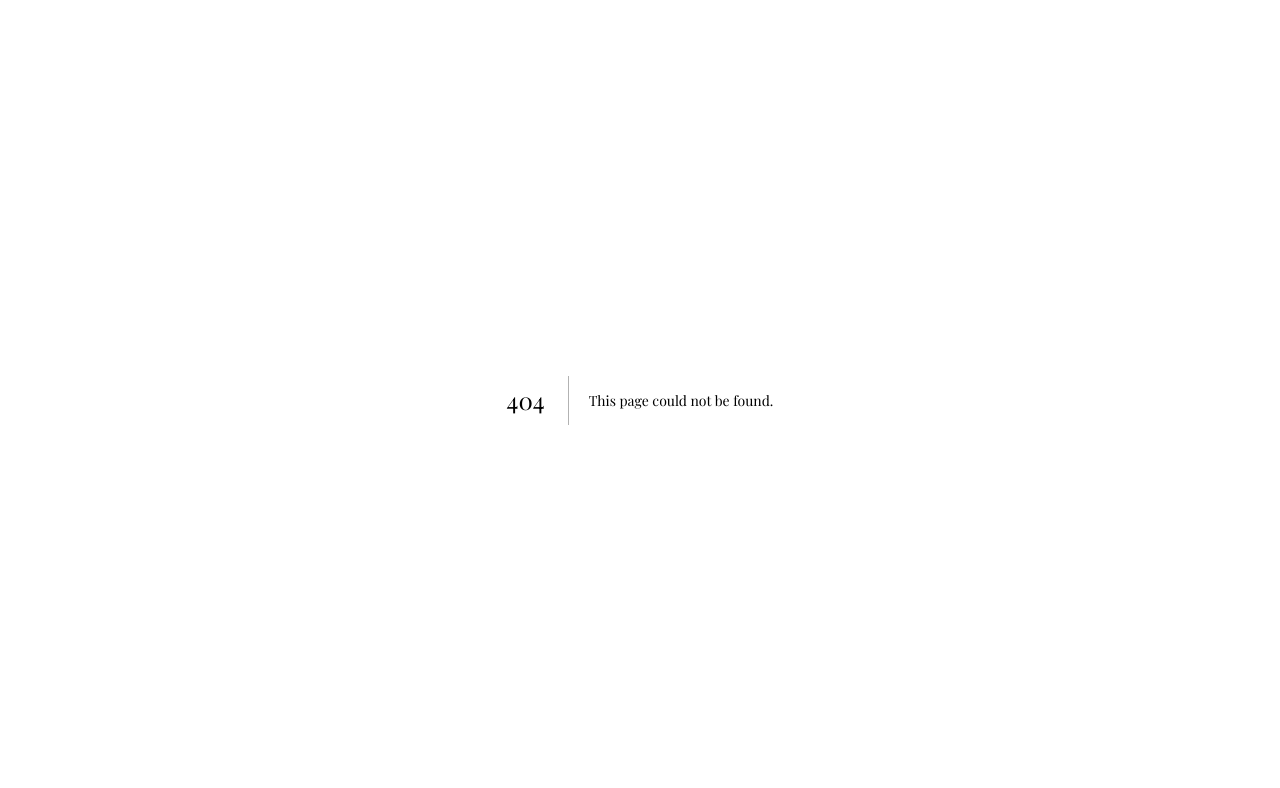
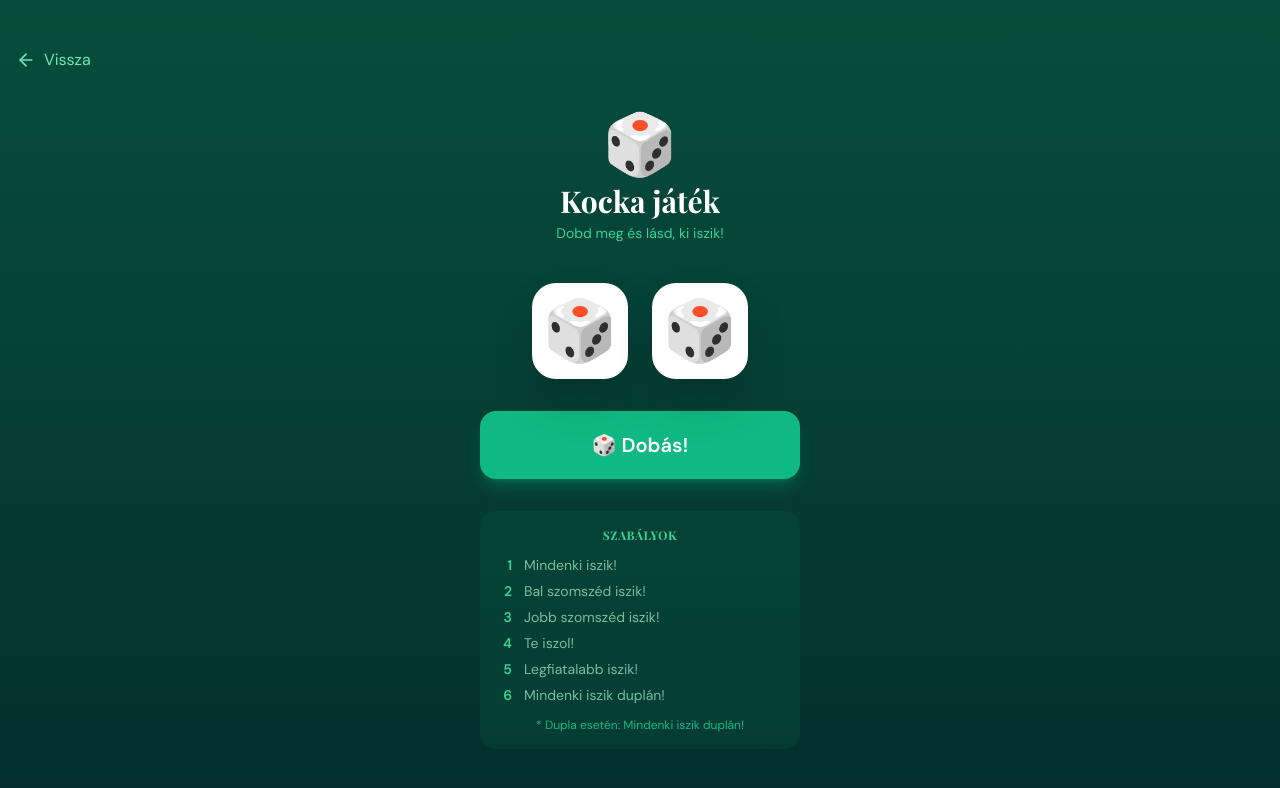
Before and after one commit to HenrikFaul/pubapp, a Next.js app: page /customer/games/dice in a window 1280 px wide. Before the commit this address had no page. Shown: the top 788 px of the page. Built offline with nearby package versions, Linux system fonts and the light colour scheme.

Commit message:
deploy: src/app/customer/games/dice/page.tsx

```diff
--- /dev/null
+++ b/src/app/customer/games/dice/page.tsx
@@ -0,0 +1,104 @@
+'use client'
+
+import { useState } from 'react'
+import { useRouter } from 'next/navigation'
+import { ArrowLeft } from 'lucide-react'
+
+const DICE_RULES: Record<number, string> = {
+  1: 'Mindenki iszik!',
+  2: 'Bal szomszéd iszik!',
+  3: 'Jobb szomszéd iszik!',
+  4: 'Te iszol!',
+  5: 'Legfiatalabb iszik!',
+  6: 'Mindenki iszik duplán!',
+}
+
+const DICE_FACES = ['⚀', '⚁', '⚂', '⚃', '⚄', '⚅']
+
+export default function DicePage() {
+  const router = useRouter()
+  const [die1, setDie1] = useState<number | null>(null)
+  const [die2, setDie2] = useState<number | null>(null)
+  const [rolling, setRolling] = useState(false)
+  const [history, setHistory] = useState<{ d1: number; d2: number; total: number }[]>([])
+
+  function roll() {
+    setRolling(true)
+    let count = 0
+    const interval = setInterval(() => {
+      setDie1(Math.ceil(Math.random() * 6))
+      setDie2(Math.ceil(Math.random() * 6))
+      count++
+      if (count > 10) {
+        clearInterval(interval)
+        const final1 = Math.ceil(Math.random() * 6)
+        const final2 = Math.ceil(Math.random() * 6)
+        setDie1(final1)
+        setDie2(final2)
+        setHistory(prev => [{ d1: final1, d2: final2, total: final1 + final2 }, ...prev.slice(0, 4)])
+        setRolling(false)
+      }
+    }, 80)
+  }
+
+  const total = (die1 || 0) + (die2 || 0)
+  const rule = total > 0 ? (DICE_RULES[die1 === die2 ? 6 : Math.min(6, total > 6 ? (total - 6) : total)] || 'Próbálj újra!') : null
+
+  return (
+    <div className="min-h-screen bg-gradient-to-b from-emerald-900 to-teal-950 text-white px-4 pt-12 pb-8 flex flex-col">
+      <button onClick={() => router.back()} className="flex items-center gap-2 text-emerald-300 mb-6 self-start">
+        <ArrowLeft className="w-5 h-5" /> Vissza
+      </button>
+
+      <div className="flex-1 flex flex-col items-center justify-center text-center">
+        <div className="text-6xl mb-2">🎲</div>
+        <h1 className="text-3xl font-bold mb-1" style={{ fontFamily: 'Playfair Display, serif' }}>Kocka játék</h1>
+        <p className="text-emerald-400 text-sm mb-10">Dobd meg és lásd, ki iszik!</p>
+
+        {/* Dice display */}
+        <div className="flex gap-6 mb-8">
+          {[die1, die2].map((d, i) => (
+            <div
+              key={i}
+              className={`w-24 h-24 bg-white rounded-3xl flex items-center justify-center text-6xl shadow-2xl transition-transform ${rolling ? 'animate-spin' : 'scale-100'}`}
+              style={{ animationDuration: '0.15s' }}
+            >
+              {d !== null ? DICE_FACES[d - 1] : '🎲'}
+            </div>
+          ))}
+        </div>
+
+        {/* Result */}
+        {die1 !== null && die2 !== null && !rolling && (
+          <div className="bg-emerald-800/50 rounded-2xl px-8 py-5 mb-8 max-w-xs">
+            <div className="text-4xl font-bold text-emerald-300 mb-1">{total}</div>
+            {die1 === die2 && <div className="text-yellow-400 text-sm font-bold mb-2">🎉 DUPLA! Különleges szabály!</div>}
+            <p className="text-white font-semibold text-lg">{die1 === die2 ? DICE_RULES[6] : rule}</p>
+          </div>
+        )}
+
+        <button
+          onClick={roll}
+          disabled={rolling}
+          className="w-full max-w-xs bg-emerald-500 hover:bg-emerald-400 text-white font-bold py-5 rounded-2xl text-xl transition-colors disabled:opacity-50 shadow-lg shadow-emerald-500/30 mb-8"
+        >
+          {rolling ? '🎲 Gurítás...' : '🎲 Dobás!'}
+        </button>
+
+        {/* Rules */}
+        <div className="w-full max-w-xs bg-emerald-900/40 rounded-2xl p-4">
+          <h3 className="text-emerald-400 text-xs font-bold uppercase tracking-wider mb-3">Szabályok</h3>
+          <div className="space-y-1.5">
+            {Object.entries(DICE_RULES).map(([sum, rule]) => (
+              <div key={sum} className="flex items-center gap-3 text-sm">
+                <span className="text-emerald-400 font-bold w-4 text-right">{sum}</span>
+                <span className="text-emerald-200/70">{rule}</span>
+              </div>
+            ))}
+          </div>
+          <p className="text-emerald-500 text-xs mt-3">* Dupla esetén: Mindenki iszik duplán!</p>
+        </div>
+      </div>
+    </div>
+  )
+}
```
